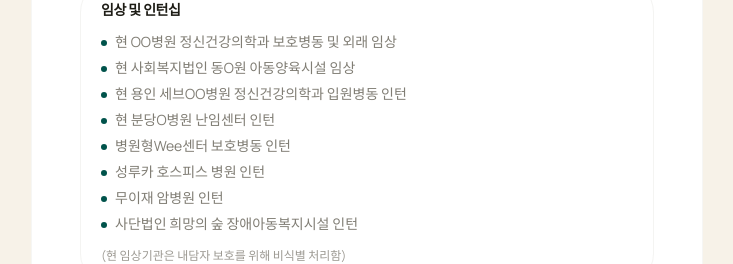
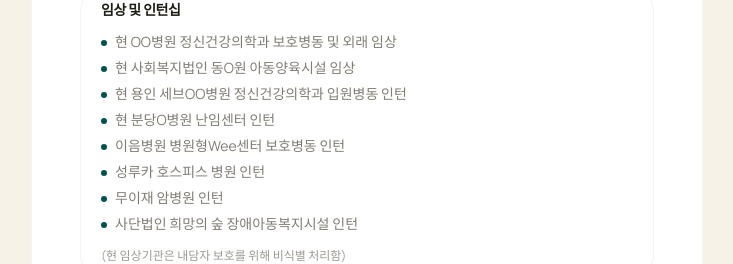
Before and after one commit to act-art-center/actartcenter.com, a Next.js app: page /team in a window 1280 px wide. Shown: the part 1755-2019 px from the top of the page, without its empty margins (273-1006 px from the left). Built offline with nearby package versions, Linux system fonts and the light colour scheme.

Commit message:
content: add E-eum hospital to Wee internship

```diff
--- a/src/app/team/page.tsx
+++ b/src/app/team/page.tsx
@@ -269,7 +269,7 @@ export default function TeamPage() {
                     "현 사회복지법인 동O원 아동양육시설 임상",
                     "현 용인 세브OO병원 정신건강의학과 입원병동 인턴",
                     "현 분당O병원 난임센터 인턴",
-                    "병원형Wee센터 보호병동 인턴",
+                    "이음병원 병원형Wee센터 보호병동 인턴",
                     "성루카 호스피스 병원 인턴",
                     "무이재 암병원 인턴",
                     "사단법인 희망의 숲 장애아동복지시설 인턴",
```
